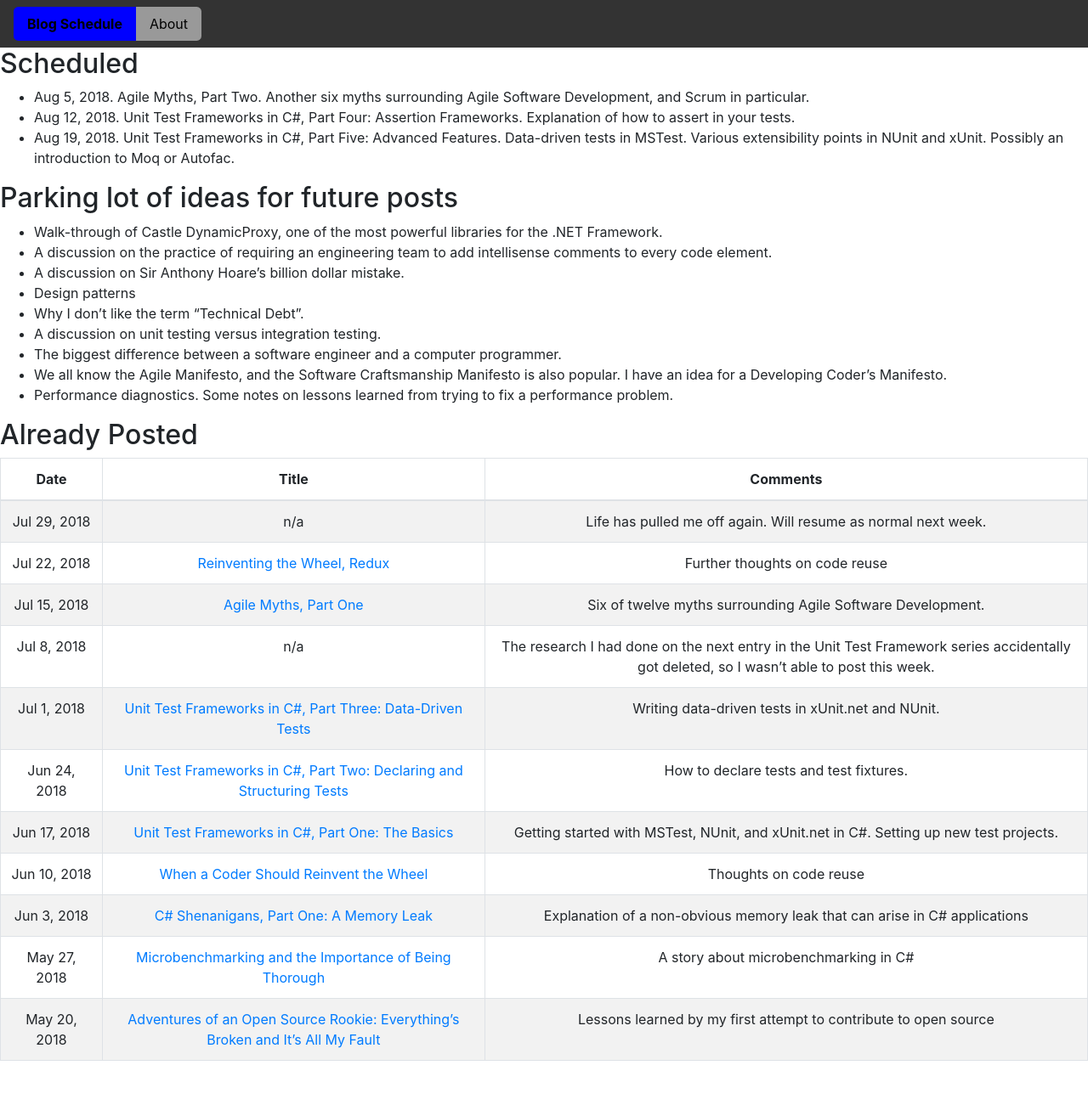
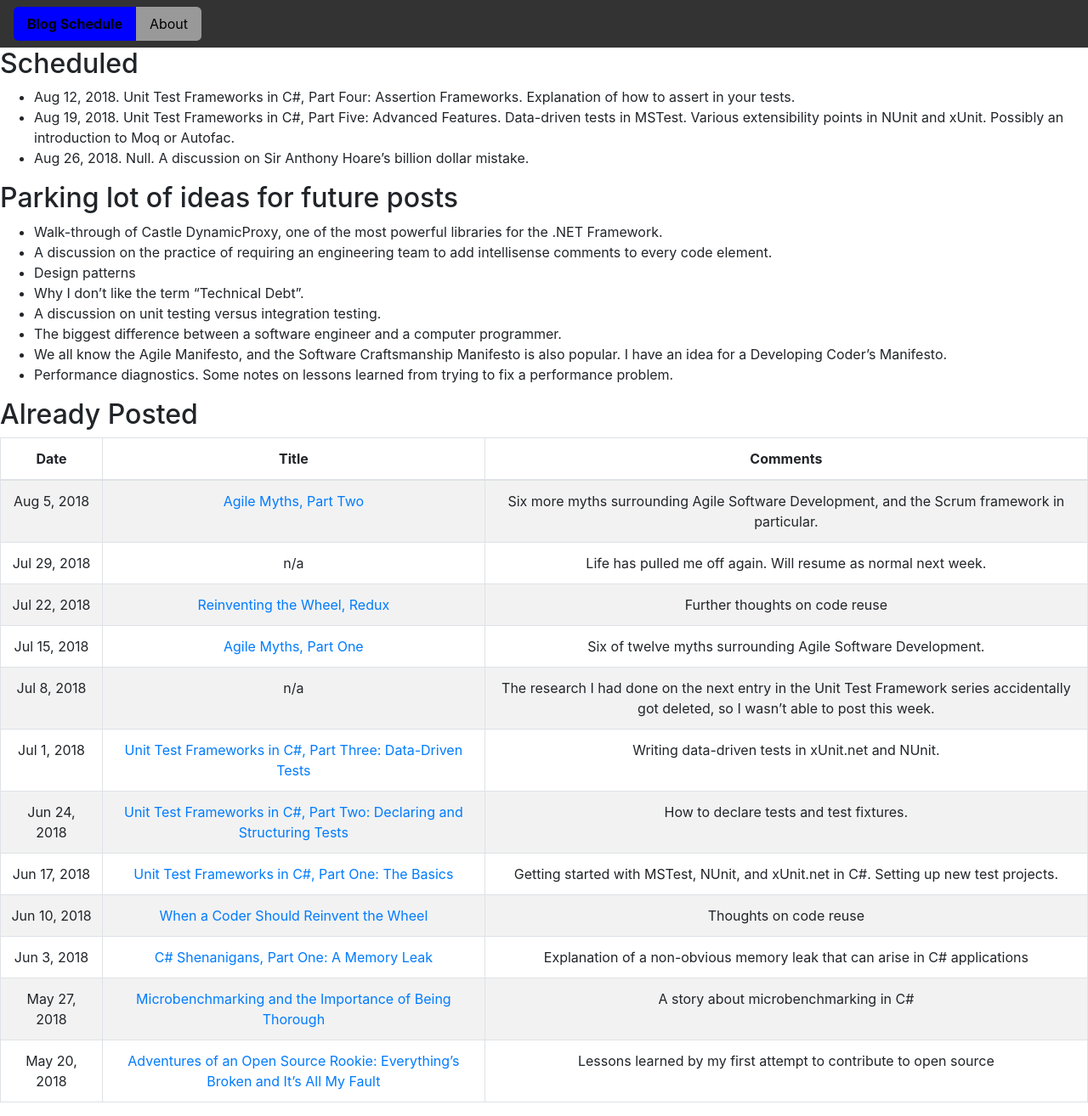
Before and after one commit to keith-anders/keith-anders.github.io, a Jekyll site: the page built from index.md, in a window 1280 px wide and 1314 px high. Shown: the whole window at 85% size. Built offline with Jekyll 4.4.1, drawn with Linux system fonts in a browser that asks for light colours; nearby versions of some CDN libraries; part of the change alters nothing that is shown.

Commit message:
Updated with this week's blog post.

```diff
--- a/index.md
+++ b/index.md
@@ -6,15 +6,14 @@ date: 2018-07-28
 
 ## Scheduled
 
-- Aug 5, 2018. Agile Myths, Part Two. Another six myths surrounding Agile Software Development, and Scrum in particular.
 - Aug 12, 2018. Unit Test Frameworks in C#, Part Four: Assertion Frameworks. Explanation of how to assert in your tests.
 - Aug 19, 2018. Unit Test Frameworks in C#, Part Five: Advanced Features. Data-driven tests in MSTest. Various extensibility points in NUnit and xUnit. Possibly an introduction to Moq or Autofac.
+- Aug 26, 2018. Null. A discussion on Sir Anthony Hoare's billion dollar mistake.
 
 ## Parking lot of ideas for future posts
 
 - Walk-through of Castle DynamicProxy, one of the most powerful libraries for the .NET Framework.
 - A discussion on the practice of requiring an engineering team to add intellisense comments to every code element.
-- A discussion on Sir Anthony Hoare's billion dollar mistake.
 - Design patterns
 - Why I don't like the term "Technical Debt".
 - A discussion on unit testing versus integration testing.
@@ -26,6 +25,7 @@ date: 2018-07-28
 
 | Date | Title | Comments |
 | :---: | :---:| :---:|
+| Aug 5, 2018 | [Agile Myths, Part Two](https://thedevelopingcoder.com/2018/08/04/agile-myths-part-two/) | Six more myths surrounding Agile Software Development, and the Scrum framework in particular. |
 | Jul 29, 2018 | n/a | Life has pulled me off again. Will resume as normal next week. |
 | Jul 22, 2018 | [Reinventing the Wheel, Redux](https://medium.com/@kanders84152/reinventing-the-wheel-redux-33cdd4f2bb87) | Further thoughts on code reuse |
 | Jul 15, 2018 | [Agile Myths, Part One](https://thedevelopingcoder.com/2018/07/16/agile-myths-part-one/) | Six of twelve myths surrounding Agile Software Development. |
```
